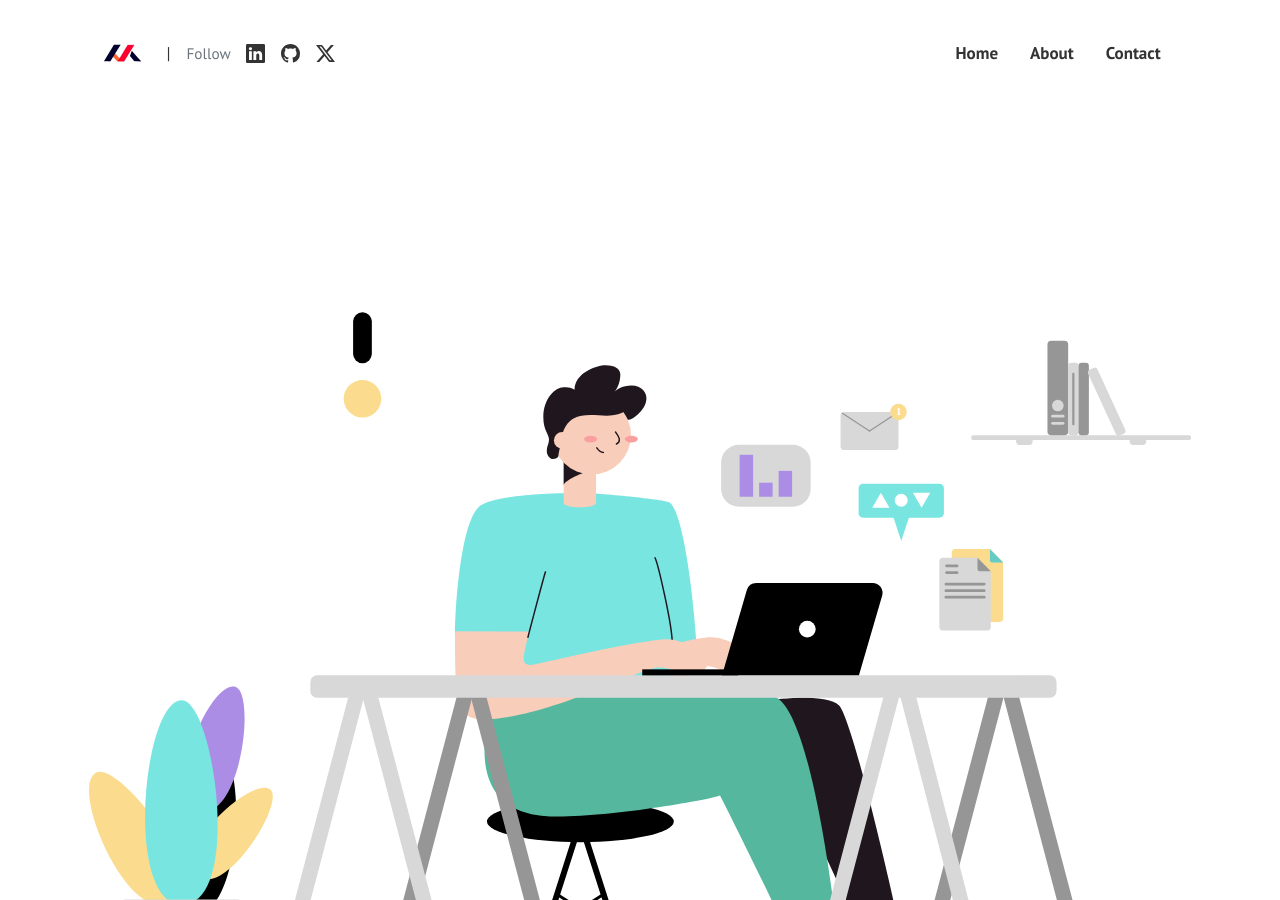
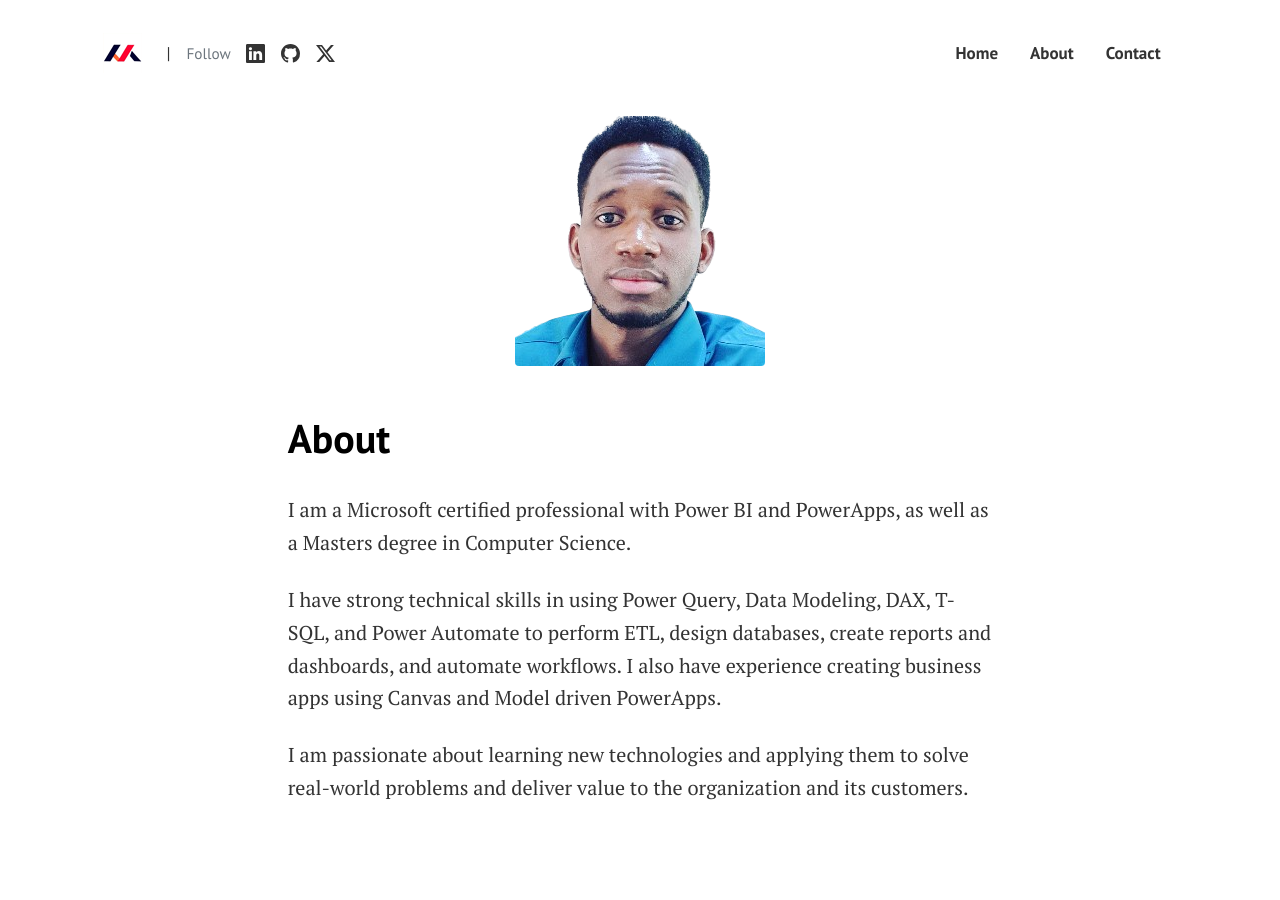
Before and after one commit to AmigomusaAnalytics/musatouray.github.io, a Jekyll site: the page built from pages/about.md, in a window 1280 px wide and 900 px high. Built offline with Jekyll 4.4.1, drawn with Linux system fonts in a browser that asks for light colours; a file with an impossible date is left out.

Commit message:
Added profile image

```diff
--- a/index.html
+++ b/index.html
@@ -16,7 +16,7 @@
       <a href="{{site.baseurl}}/about" class="btn btn-dark text-white px-5 btn-lg">About me</a>
     </div>
     <div class="col-md-6 text-right pl-0 pl-lg-4">
-      <img class="intro" height="500" src="{{site.baseurl}}/assets/images/intro.svg">
+      <img class="intro" height="500" src="{{site.baseurl}}/assets/images/musatouray-bg.png">
     </div>
   </div>
 </div>
--- a/pages/about.md
+++ b/pages/about.md
@@ -2,7 +2,7 @@
 layout: page
 title: About
 permalink: "/about/"
-image: assets/images/intro.svg
+image: assets/images/musatouray-bg.png
 ---
 
 I am a Microsoft certified professional with Power BI and PowerApps, as well as a Masters degree in Computer Science.
```
Also changed, not shown: _posts/2022-04-10-the-gambia-national-assembly-parliamentary-elections-live-dashbard.md (+1 -1 lines), README.md, assets/images/musatouray-bg.png (added).
